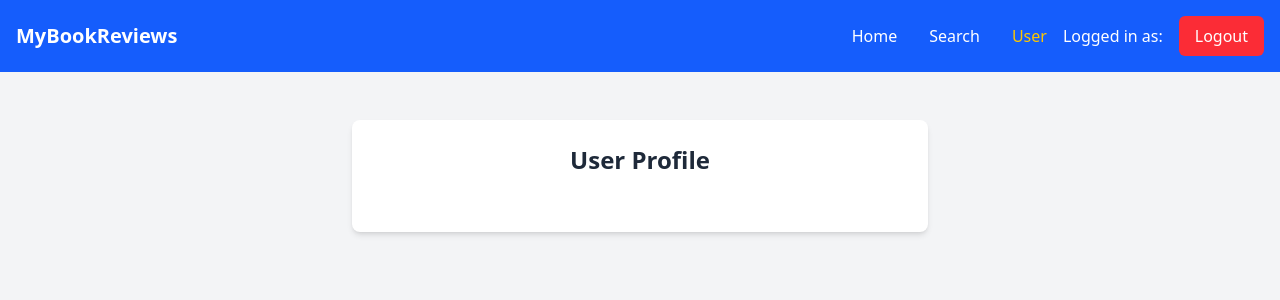
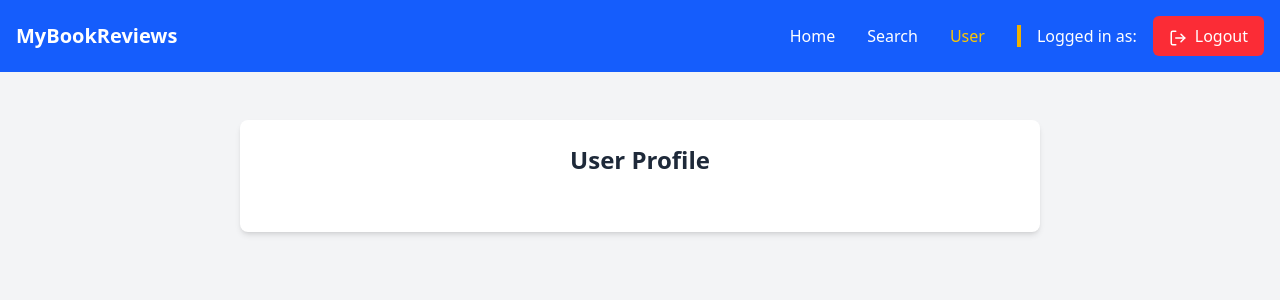
Before and after one commit to JoeSteeloak/jojapp, a Next.js app: page /user in a window 1280 px wide. Shown: the top 300 px of the page. Built offline with nearby package versions, Linux system fonts and the light colour scheme; no server answers; sample sign-in values are in the browser's storage.

Commit message:
added icons and styling

```diff
--- a/app/(subpages)/user/page.tsx
+++ b/app/(subpages)/user/page.tsx
@@ -4,6 +4,7 @@ import { useRouter } from "next/navigation";
 import ProtectedRoute from "@/app/components/ProtectedRoute";
 import { UserInterface } from "@/app/types/UserInterface";
 import UserReviews from "@/app/components/UserReviews";
+import { UserPen } from "lucide-react";
 
 const User = () => {
     const router = useRouter();
@@ -93,7 +94,7 @@ const User = () => {
     return (
 <ProtectedRoute>
     <div className="bg-gray-100 min-h-screen py-12"> {/* Grå bakgrund för hela sidan */}
-        <div className="p-6 max-w-xl mx-auto bg-white rounded-lg shadow-md"> {/* Vitt formulär med skugga */}
+        <div className="p-6 max-w-200 mx-auto bg-white rounded-lg shadow-md"> {/* Vitt formulär med skugga */}
             <h1 className="text-2xl font-semibold text-gray-800 mb-8 text-center">User Profile</h1>
 
             {message && <p className="text-red-500 text-center mb-4">{message}</p>}
@@ -146,6 +147,7 @@ const User = () => {
                             type="submit"
                             className="bg-blue-600 text-white py-2 px-6 rounded-md hover:bg-blue-700 transition-colors duration-300 cursor-pointer"
                         >
+                            <UserPen className="inline-block mr-2" size={18} />
                             Update Profile
                         </button>
                     </div>
--- a/app/components/Navbar.tsx
+++ b/app/components/Navbar.tsx
@@ -2,6 +2,7 @@
 import { useEffect, useState } from "react";
 import Link from "next/link";
 import { usePathname, useRouter } from "next/navigation";
+import { LogOut } from "lucide-react";
 
 const Navbar = () => {
     const pathname = usePathname();
@@ -62,11 +63,12 @@ const Navbar = () => {
                             >
                                 User
                             </Link>
-                            <div className="">Logged in as: {username}</div>
+                            <div className=""><span className="border-l-4 border-yellow-500 h-full mx-4"></span> Logged in as: {username}</div>
                             <button
                                 onClick={handleLogout}
                                 className="bg-red-500 text-white font-medium py-2 px-4 rounded-md hover:bg-red-600 transition-colors duration-300 cursor-pointer"
                             >
+                                <LogOut className="inline-block mr-2" size={18} />
                                 Logout
                             </button>
                         </div>
@@ -106,6 +108,7 @@ const Navbar = () => {
                                 onClick={handleLogout}
                                 className="bg-red-500 text-white font-medium py-2 px-4 rounded-md max-w-40 w-auto hover:bg-red-600 transition-colors duration-300 cursor-pointer"
                             >
+                                <LogOut className="inline-block mr-2" size={18} />
                                 Logout
                             </button>
                         </>
--- a/app/components/UserReviews.tsx
+++ b/app/components/UserReviews.tsx
@@ -2,6 +2,7 @@
 
 import { useState, useEffect } from "react";
 import { useRouter } from "next/navigation";
+import { Pencil, Trash2 } from "lucide-react";
 
 interface Review {
     _id: string;
@@ -139,12 +140,14 @@ const UserReviews = ({ userId }: { userId: string }) => {
                         }}
                         className="text-blue-500 hover:text-blue-700 transition-colors duration-200 cursor-pointer"
                     >
+                        <Pencil className="inline-block mr-2" size={18} />
                         Edit
                     </button>
                     <button
                         onClick={() => setDeletingReview(review)}
                         className="text-red-500 hover:text-red-700 transition-colors duration-200 ml-4 cursor-pointer"
                     >
+                        <Trash2 className="inline-block mr-2" size={18} />
                         Delete
                     </button>
                 </div>
```
